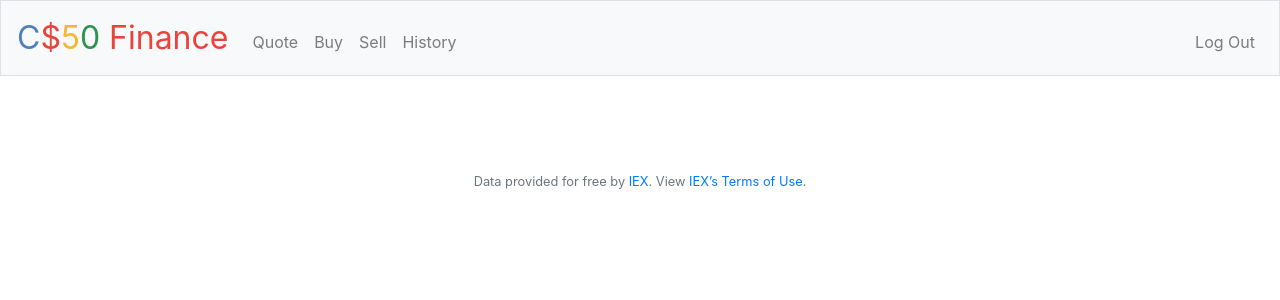
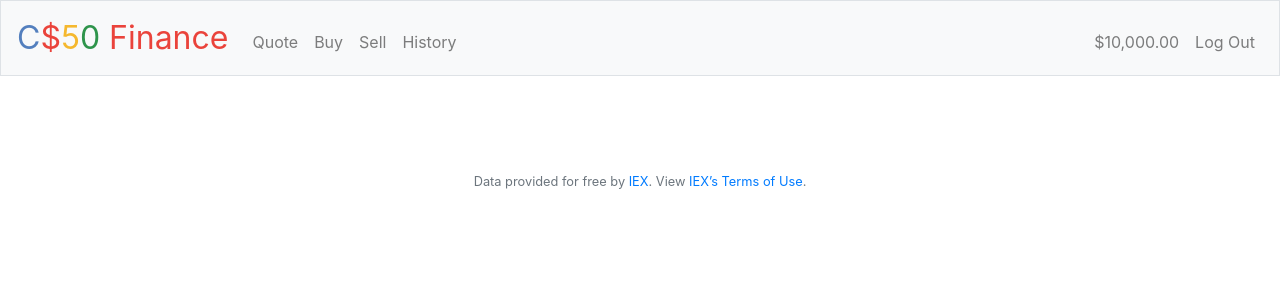
Before and after one commit to senkaPro/cs50-problem-sets, a Flask app: page / in a window 1280 px wide. Shown: the top 300 px of the page. Run offline with Flask 2, Linux system fonts and the light colour scheme; a user stored in the database is signed in; some libraries are stand-ins or nearby versions.

Commit message:
automated commit by check50 [check50=True]

```diff
--- a/application.py
+++ b/application.py
@@ -83,7 +83,7 @@ def buy():
         user = db.execute("UPDATE users SET cash = cash - :amount WHERE id = :id",
                             amount = total_amount,
                             id = session["user_id"])
-
+        session["cash"] = user[0]["cash"]
         flash("Successful transaction!")
         return render_template("layout.html")
 
--- a/templates/layout.html
+++ b/templates/layout.html
@@ -40,6 +40,7 @@
                         <li class="nav-item"><a class="nav-link" href="/history">History</a></li>
                     </ul>
                     <ul class="navbar-nav ml-auto mt-2">
+                        <li class="nav-item"><a class="nav-link" href="/buy">{{session.cash | usd}}</a></li>
                         <li class="nav-item"><a class="nav-link" href="/logout">Log Out</a></li>
                     </ul>
                 {% else %}
```
